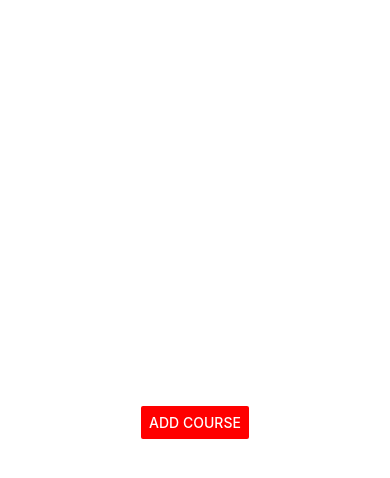
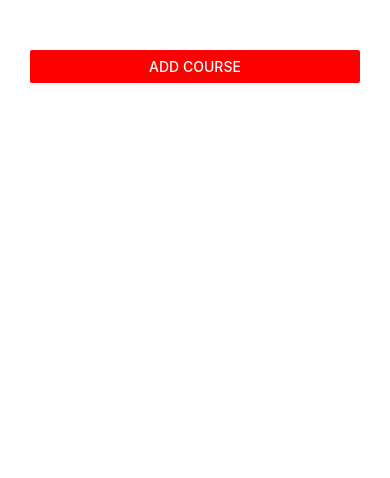
Before and after one commit to Ayalni2289/Courses_App, a React Native app in the folder courses/: screen / in a window 390 px wide. Shown: the top 478 px of the page. Built offline with nearby package versions, Linux system fonts and the light colour scheme.

Commit message:
add button and delete button shows in main menu

```diff
--- a/courses/App.js
+++ b/courses/App.js
@@ -1,10 +1,11 @@
 import { StatusBar } from "expo-status-bar";
 import { useState } from "react";
-import { Button, StyleSheet, Text, View } from "react-native";
+import { Button, FlatList, StyleSheet, Text, View } from "react-native";
 import CourseInput from "./components/courseInput";
 
 export default function App() {
   const [modalVisible, setmodalVisible] = useState(false);
+  const [course, setcourse] = useState([]);
 
   const startModal = () => {
     setmodalVisible(true);
@@ -14,10 +15,19 @@ export default function App() {
   };
 
   const AddCourse = (courseTitle) => {
-    console.log(courseTitle);
+  // console.log(courseTitle);
+  setcourse((course) => [
+    ...course,
+    { key: Math.random().toString(), text: courseTitle},
+  ]);
   };
+
+
   const deleteCourse = (courseTitle) => {
-    console.log(courseTitle+" deleted");
+  // console.log(courseTitle+" deleted");
+  setcourse((course) => {
+    return course.filter((course) => course.text !== courseTitle);
+  });
   };
 
   return (
@@ -31,6 +41,16 @@ export default function App() {
           onCancelButton={endModal}
           onDeleteButton={deleteCourse}
         />
+        <View>
+          <FlatList
+            data={course}
+            renderItem={({item}) => (
+              <View>
+                <Text>{item.text}</Text>
+              </View>
+            )}
+          />
+        </View>
       </View>
     </>
   );
@@ -40,7 +60,7 @@ const styles = StyleSheet.create({
   container: {
     flex: 1,
     backgroundColor: "#fff",
-    alignItems: "center",
-    justifyContent: "center",
+    paddingTop: 50,
+    paddingHorizontal: 30,
   },
 });
```
